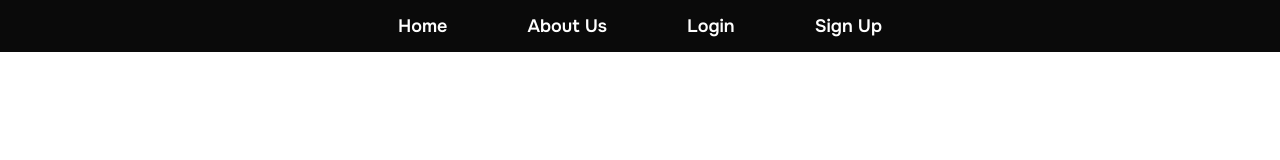
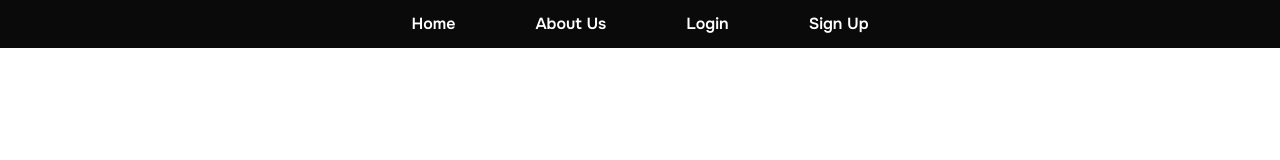
Before and after one commit to cmperdomo17/gym-ai-next, a Next.js app: page / in a window 1280 px wide. Shown: the top 160 px of the page. Built offline with nearby package versions, Linux system fonts and the light colour scheme.

Commit message:
feat: Add favicon icon to metadata and update navbar styling

```diff
--- a/src/app/lib/metadata.ts
+++ b/src/app/lib/metadata.ts
@@ -4,4 +4,7 @@ import type { Metadata } from "next";
 export const metadata: Metadata = {
     title: "GymAi App - Next.js",
     description: "Project GymAi App create with Next.js",
+    icons: {
+        icon: "/favicon.ico",
+    }
 };
--- a/src/components/navbar/navbar.tsx
+++ b/src/components/navbar/navbar.tsx
@@ -1,6 +1,7 @@
 export default function NavBar() {
+
     return (
-        <nav className="flex bg-neutral-950 justify-center gap-7 lg:gap-20 top-0 fixed w-full text-lg text-white font-semibold p-3">
+        <nav className="flex bg-neutral-950 justify-center gap-7 lg:gap-20 top-0 fixed w-full text-sm border-b border-white md:border-none lg:text-base text-white font-semibold p-3">
             <a className="hover:underline" href="/">Home</a>
             <a className="hover:underline" href="/about">About Us</a>
             <a className="hover:underline" href="/login">Login</a>
```
